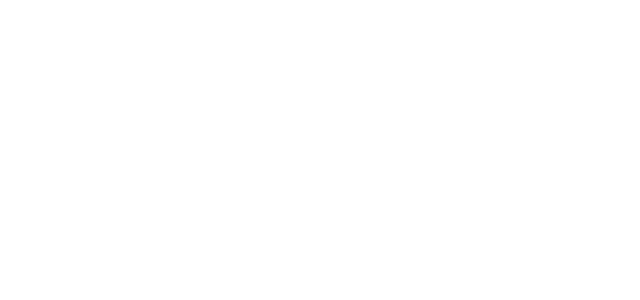
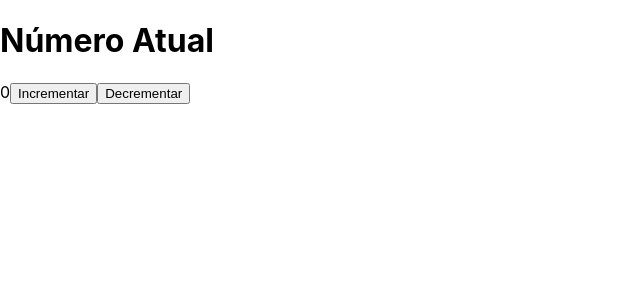
Before and after one commit to raperdigao/siteReact, a React (Create React App) app: page / in a window 1280 px wide. Shown: the top 300 px of the page, without its empty margins (0-640 px from the left). Built offline with nearby package versions, Linux system fonts and the light colour scheme.

Commit message:
Site de incremento e decremento

```diff
--- a/src/App.js
+++ b/src/App.js
@@ -1,11 +1,13 @@
 
 import './App.css';
+import Contador from './Components/Contador/Contador';
 
 function App() {
   return (
-    <div className="App">
+    // Abrir a tag e importar componente contador
+  <Contador/>
 
-    </div>
+
   );
 }
 
--- a/src/Components/Contador/Contador.js
+++ b/src/Components/Contador/Contador.js
@@ -1,9 +1,35 @@
-import React from 'react';
+// DIGITAR rsc criar funcao
+
+import React, { useState } from 'react';
 
 const Contador = () => {
+    const [contador, setContador] = useState(0);
+
+    function handleIncremento() {
+        setContador(contador + 1)
+    }
+
+    function handleDecremento() {
+
+        if (setContador < -1) {
+            alert("O valor")
+        } else {
+            setContador(contador - 1)
+        }
+
+    }
+
     return (
         <div>
+            <h1>Número Atual</h1>
+            <span>{contador}</span>
+            <button onClick={() => handleIncremento()}>
+                Incrementar
+            </button>
 
+            <button onClick={() => handleDecremento()}>
+                Decrementar
+            </button>
         </div>
     );
 };
```
Also changed, not shown: PASSO A PASSO SITE REACT JS.txt.
